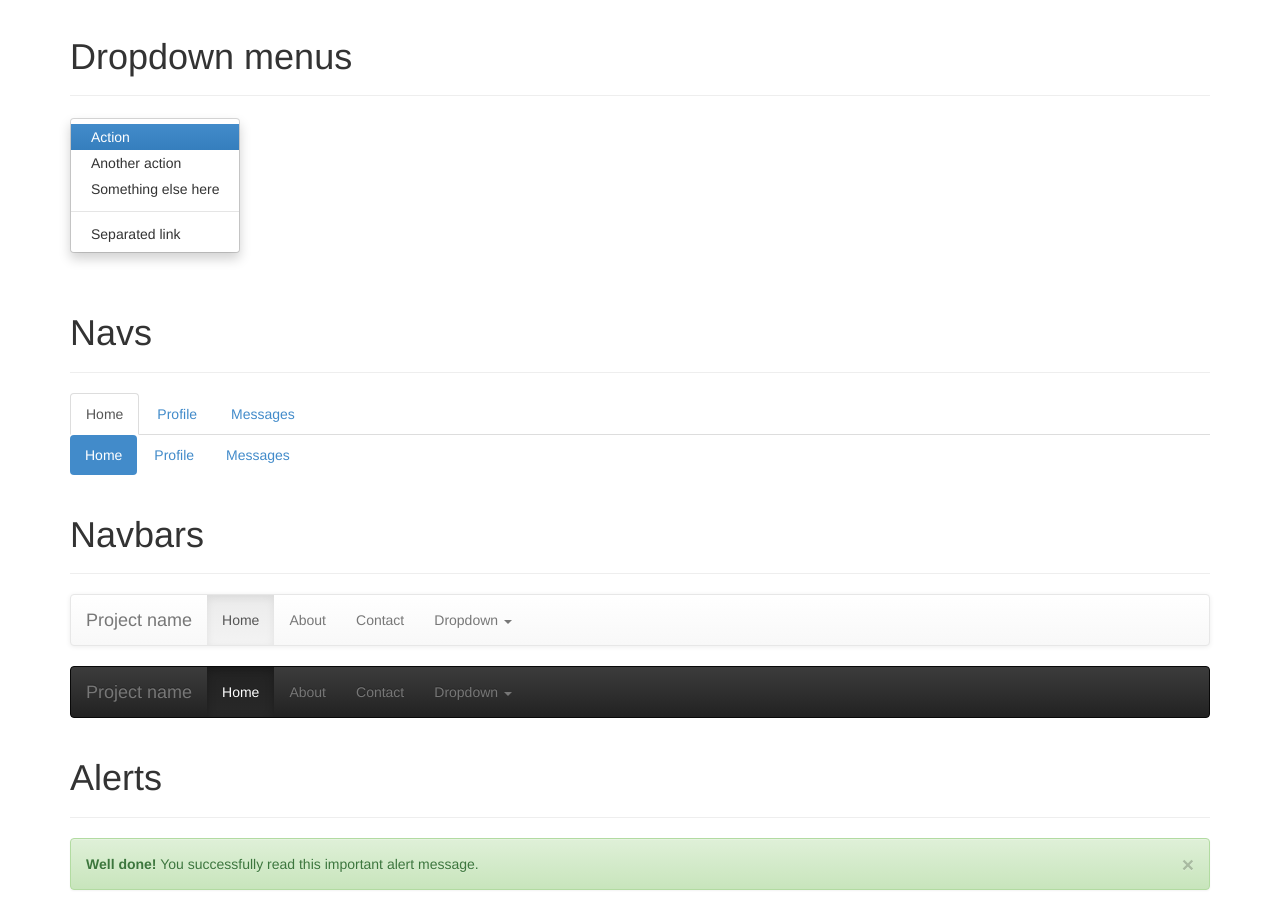
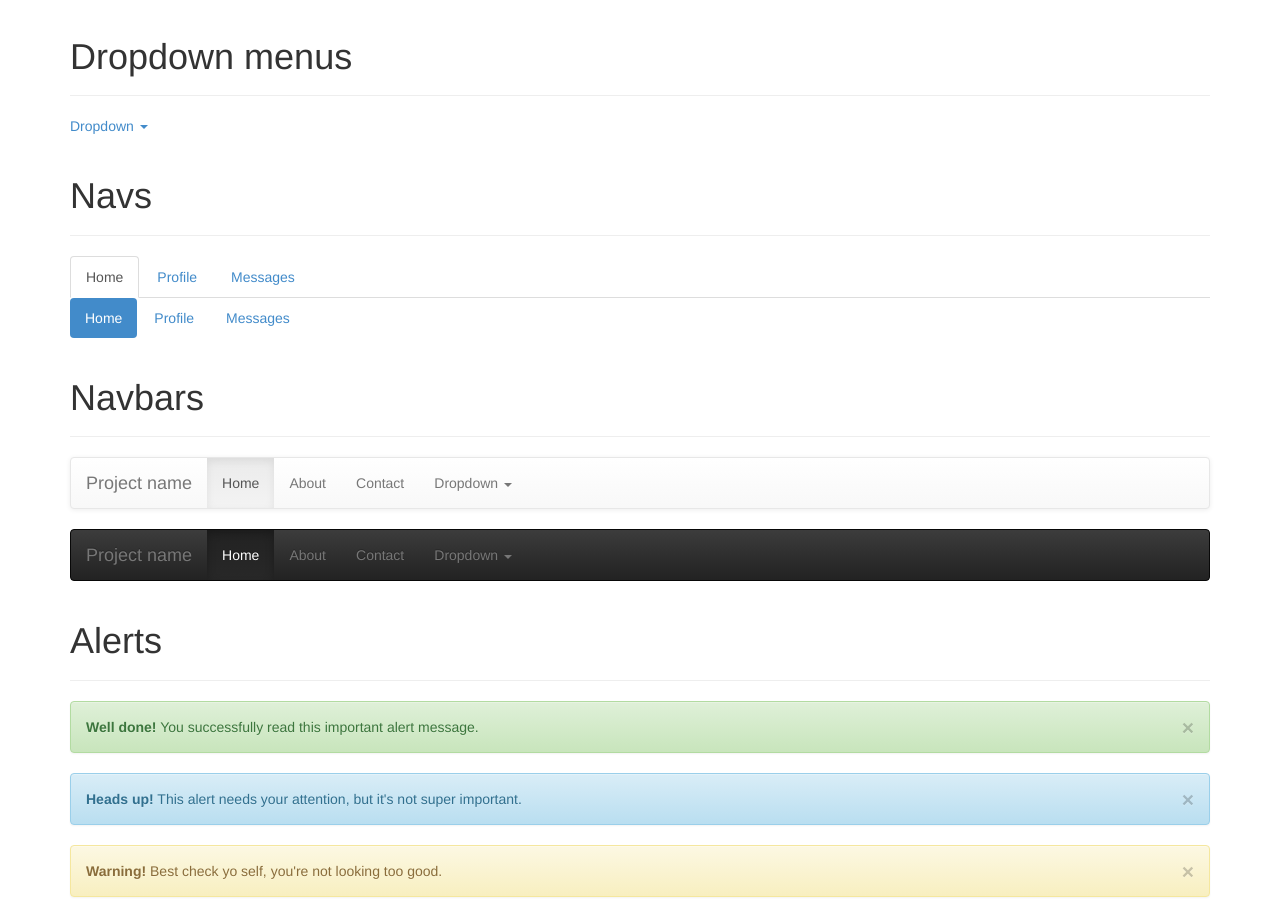
Before and after one commit to tagawa/bootstrap-without-jquery, a website: page bootstrap3/demo/index.html in a window 1280 px wide. Shown: the part 2107-3014 px from the top of the page. Drawn offline with Linux system fonts and the light colour scheme.

Commit message:
Made dropdown link visible

```diff
--- a/bootstrap3/demo/index.html
+++ b/bootstrap3/demo/index.html
@@ -343,8 +343,8 @@
       <div class="page-header">
         <h1>Dropdown menus</h1>
       </div>
-      <div class="dropdown theme-dropdown clearfix">
-        <a id="dropdownMenu1" href="#" role="button" class="sr-only dropdown-toggle" data-toggle="dropdown">Dropdown <span class="caret"></span></a>
+      <div class="dropdown clearfix">
+        <a id="dropdownMenu1" href="#" role="button" class="dropdown-toggle" data-toggle="dropdown">Dropdown <span class="caret"></span></a>
         <ul class="dropdown-menu" role="menu" aria-labelledby="dropdownMenu1">
           <li class="active" role="presentation"><a role="menuitem" tabindex="-1" href="#">Action</a></li>
           <li role="presentation"><a role="menuitem" tabindex="-1" href="#">Another action</a></li>
```
